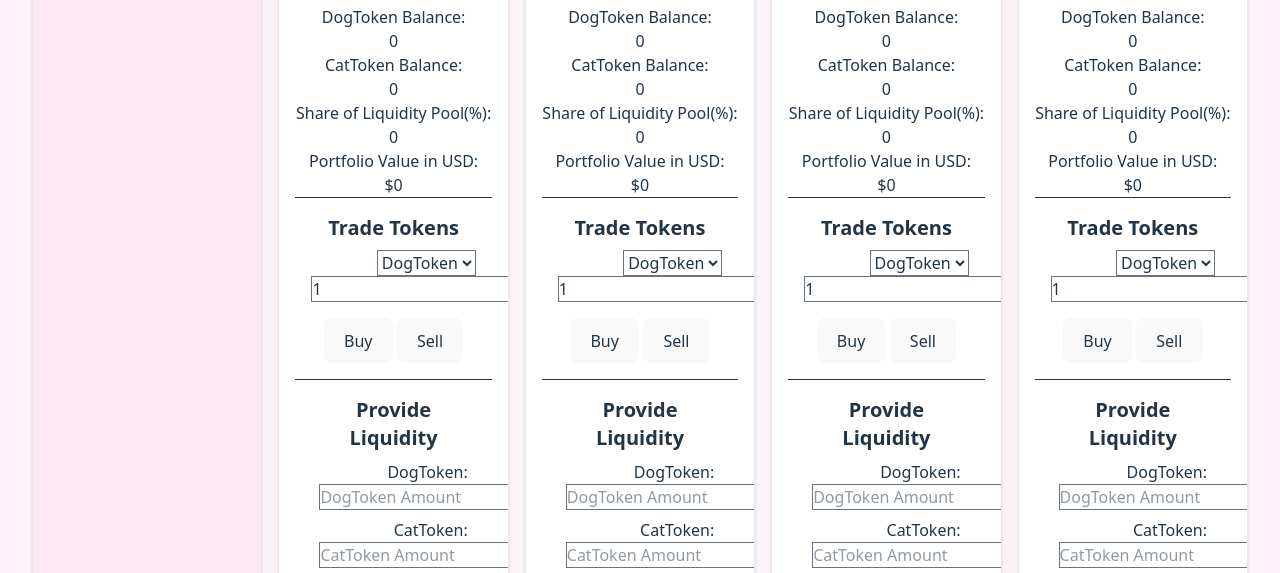
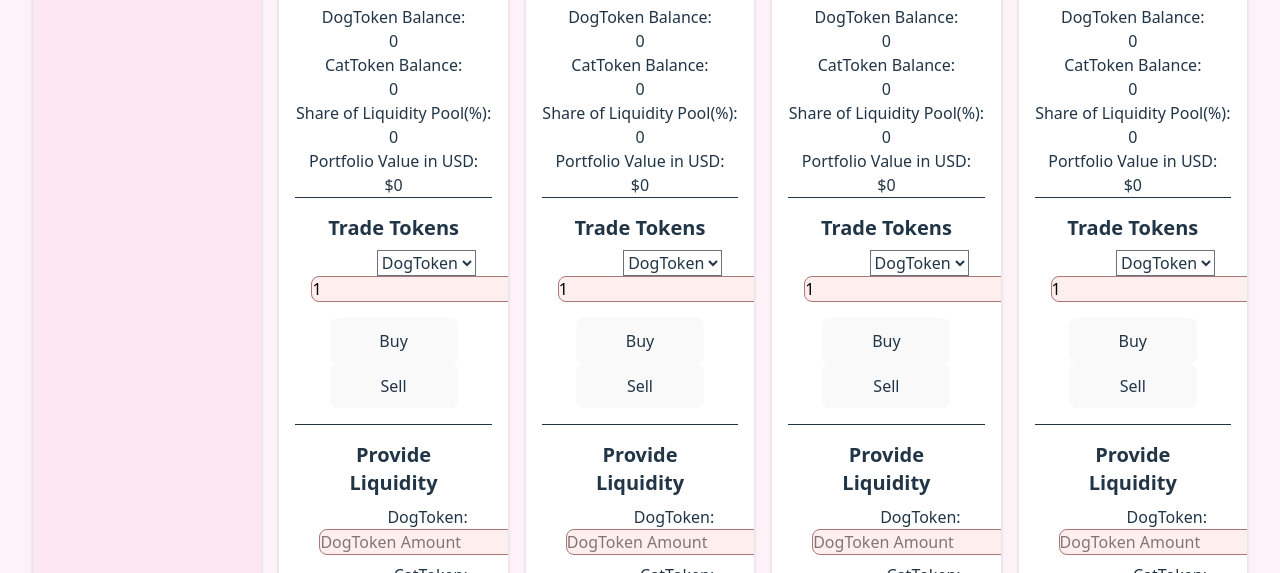
Before and after one commit to erinata/decentralized_exchange, a website built with Vite: page index.html in a window 1280 px wide. Shown: the part 205-778 px from the top of the page. Built offline with nearby package versions, Linux system fonts and the light colour scheme.

Commit message:
tweak color

```diff
--- a/docs/index.html
+++ b/docs/index.html
@@ -5,8 +5,8 @@
     <link rel="icon" type="image/svg+xml" href="/decentralized_exchange/vite.svg" />
     <meta name="viewport" content="width=device-width, initial-scale=1.0" />
     <title>Decentralized Exchange</title>
-    <script type="module" crossorigin src="/decentralized_exchange/assets/index-D2KOHBPt.js"></script>
-    <link rel="stylesheet" crossorigin href="/decentralized_exchange/assets/index-CaHkzh24.css">
+    <script type="module" crossorigin src="/decentralized_exchange/assets/index-D9Z-Lftt.js"></script>
+    <link rel="stylesheet" crossorigin href="/decentralized_exchange/assets/index-xpDlLAbY.css">
   </head>
   <body class="bg-pink-50">
     <!-- make a navbar and make it sticky on top -->
--- a/src/style.css
+++ b/src/style.css
@@ -75,13 +75,26 @@ button {
   background-color: #1a1a1a;
   cursor: pointer;
   transition: border-color 0.25s;
+  min-width: 8em;
+
 }
 button:hover {
-  border-color: #646cff;
+/*  border-color: #ff3333;*/
+  background-color: #ffdddd;
 }
 button:focus,
 button:focus-visible {
   outline: 4px auto -webkit-focus-ring-color;
+}
+
+
+input {
+  border-radius: 8px;
+  border: 1px solid #aa7777;
+  font-family: inherit;
+  background-color: #ffeeee;
+  color: #000000;
+  transition: border-color 0.25s, background-color 0.25s;
 }
 
 @media (prefers-color-scheme: light) {
```
Also changed, not shown: docs/assets/index-CaHkzh24.css (deleted), docs/assets/index-D9Z-Lftt.js (renamed from docs/assets/index-D2KOHBPt.js), docs/assets/index-xpDlLAbY.css (added).
